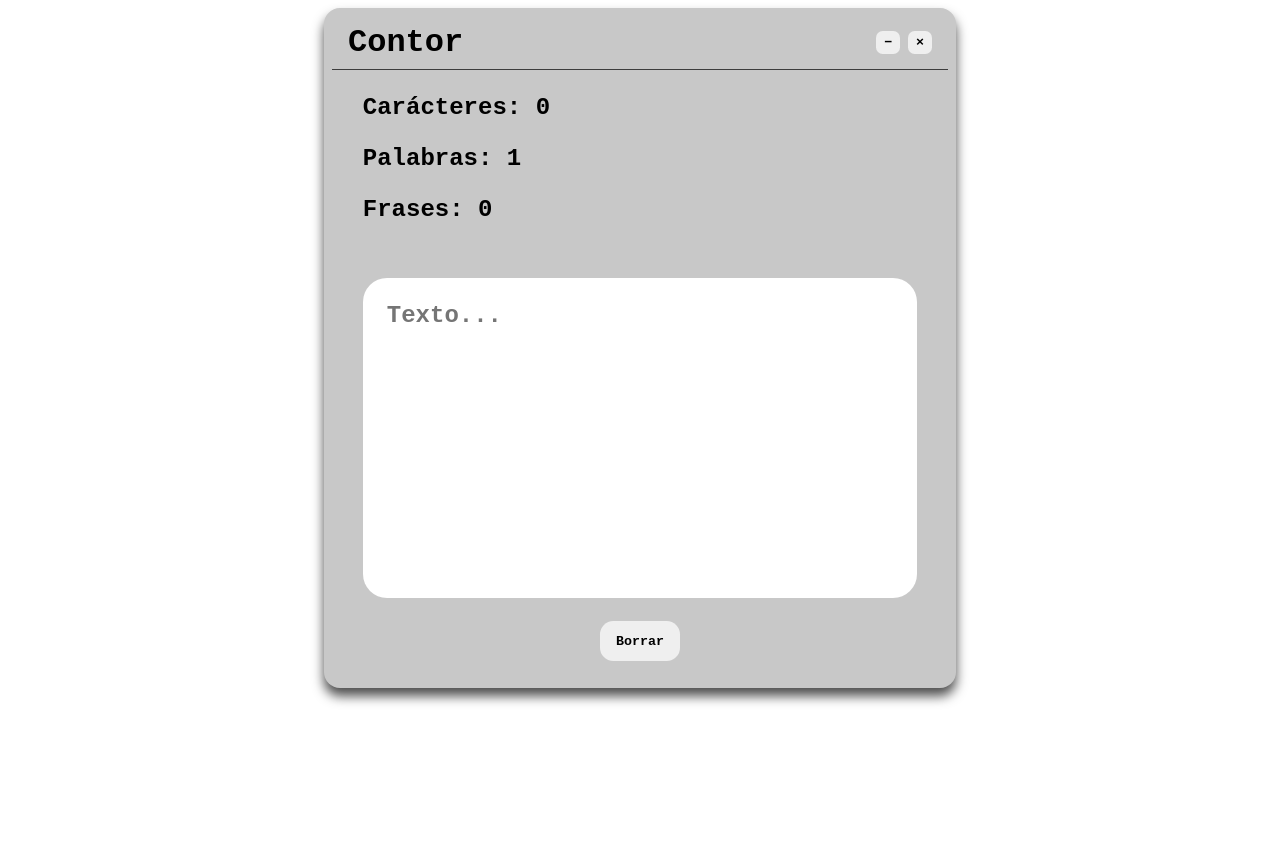
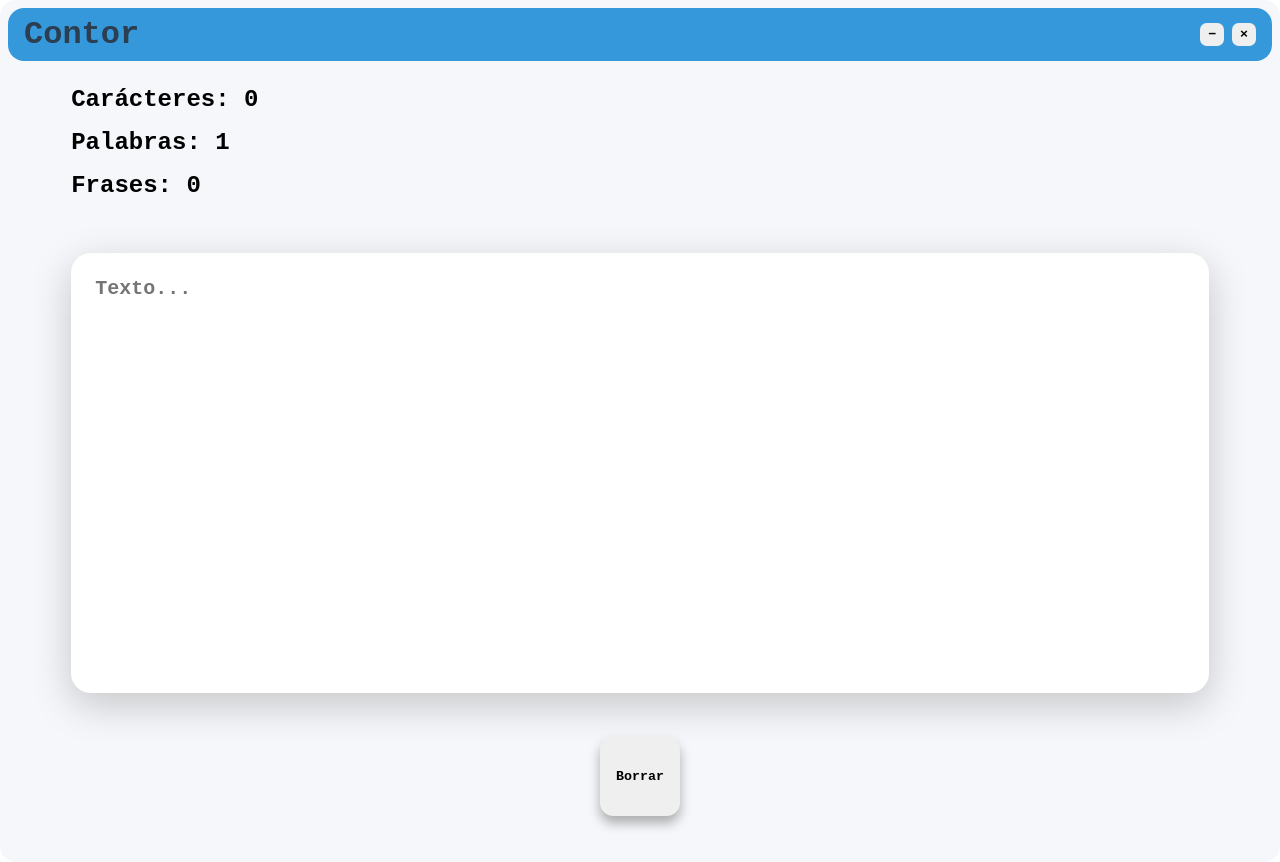
Before and after one commit to JoseAndresGC/Contador-de-Caracteres, an Electron app: page index.html in a window 1280 px wide. Before the commit the page ends 800 px from the top, so only its background shows below. Drawn offline with Linux system fonts and the light colour scheme.

Commit message:
Release v1.0.2: Better UI and Final Size of the app (for now)

```diff
--- a/package.json
+++ b/package.json
@@ -1,6 +1,6 @@
 {
   "name": "contador-de-caracteres-electronapp",
-  "version": "1.0.1",
+  "version": "1.0.2",
   "main": "main.js",
   "scripts": {
     "dev": "electron .",
--- a/style.css
+++ b/style.css
@@ -2,30 +2,34 @@
   font-family: 'Courier New', Courier, monospace;
   font-weight: bold;
   box-sizing: border-box;
+  margin: 0;
+}
+
+body {
+  overflow: hidden;
 }
 
 .titlebar {
   display: flex;
   justify-content: space-between;
   align-items: center;
-  background-color: rgb(200, 200, 200);
+  background-color: #3498DB;
+  border-radius: 1em;
   padding: 1vh 2vh;
-  border-bottom: 1px solid rgb(61, 61, 61);
-  /* box-shadow: 0 1vh 1.5vh rgba(0, 0, 0, 0.2);
-  border-radius: 1em;
-  margin-bottom: 1vh; */
+  /* border-bottom: 1px solid rgb(133, 133, 133); */
+  -webkit-app-region: drag; /* Permite arrastrar la ventana desde esta barra */
 }
 
 .titlebar h1 {
-  margin: 0;
   font-size: 4vh;
   text-align: left;
-  color: rgb(0, 0, 0);
+  color: #2C3E50;
 }
 
 .titlebar-controls {
   display: flex;
   gap: 1vh; /* Espaciado entre los botones */
+  -webkit-app-region: no-drag; /* Permite interactuar con los botones */
 }
 
 #control-button-minimize, #control-button-close {
@@ -36,35 +40,32 @@
 }
 
 #control-button-minimize:hover {
-  background-color: rgb(183, 183, 183);
+  background-color: #2ECC71;
 }
 
 #control-button-close:hover {
   background-color: rgb(255, 100, 100);
 }
 
-
   .container {
-    background-color: rgb(200,200,200);
-    /* margin: 10vh; */
-    /* height: 80vh; */
-    width: 50%;
+    background-color: #F5F7FA;
+    width: 100%;
     border-radius: 1em;
-    box-shadow: 0 1vh 1.5vh rgba(0, 0, 0, 0.7);
     margin: 0 auto;
     padding: 1vh;
-
     display: flex;
     flex-direction: column;
     justify-content: center;
-    /* align-items: center; */
     text-align: center;
+  }
 
+  .charCountSpan, .wordCountSpan, .sentenceCountSpan {
+    margin-bottom: 2vh;
   }
 
   .results {
     text-align: left;
-    padding: 0 5% 5% 5%;
+    padding: 2% 5% 3% 5%;
     font-size: 3vh;
   }
 
@@ -74,22 +75,29 @@
 
   .input-text {
     width: 90%;
-    height: 40vh;
+    height: 55vh;
     border-radius: 1em;
     padding: 3vh;
     border: none;
     resize: none;
-    font-size: 3vh;
+    font-size: 2.5vh;
+    box-shadow: 0 1.5vh 5vh rgba(0, 0, 0, 0.2);
+  }
+
+  .input-text:focus {
+    box-shadow: 0 1.5vh 5vh rgba(0, 0, 0, 0.5);
   }
 
   .clear-button {
     border: none;
     cursor: pointer;
     border-radius: 1em;
-    height: 5vh;
+    height: 10vh;
     width: 10vh;
+    box-shadow: 0 0.9vh 1.5vh rgba(0, 0, 0, 0.3);
   }
 
   .clear-button:hover {
-    background-color: rgb(183, 183, 183);
+    background-color: rgb(255, 100, 100);
+    box-shadow: 0 0.5vh 1.5vh rgb(185, 0, 0);
   }
```
Also changed, not shown: main.js (+10 -1 lines).
